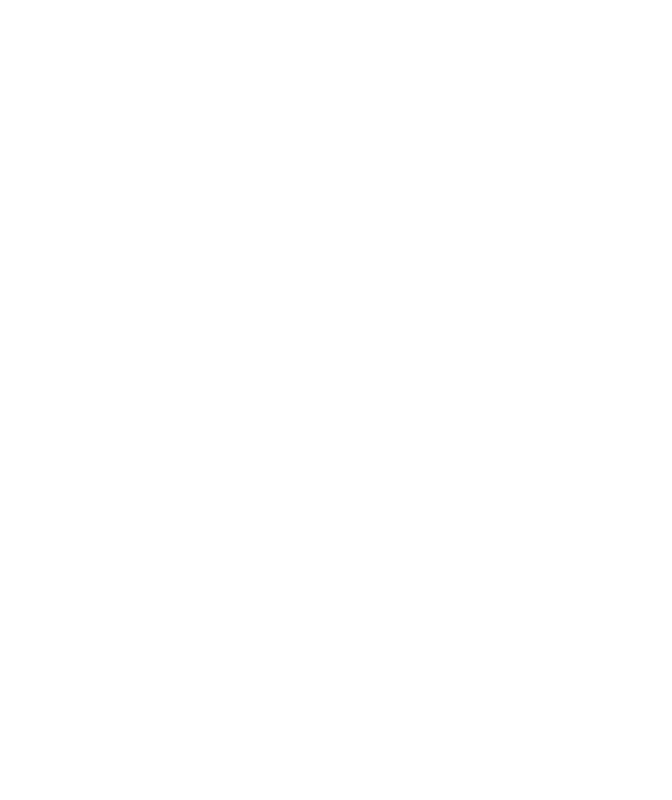
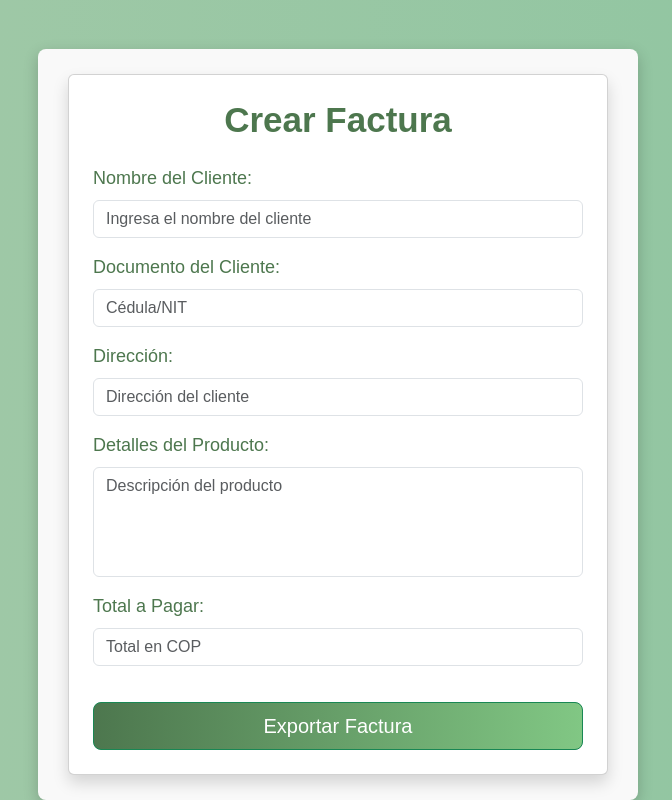
Before and after one commit to juanpuerto23/proyectoNaturista, a website: page pages/facturasElectronicas.html in a window 1280 px wide. Shown: the whole page, without its empty margins (302-974 px from the left). Drawn offline with nearby package versions, Linux system fonts and the light colour scheme.

Commit message:
Creating new ccs files

```diff
--- /dev/null
+++ b/css/styleBill.css
@@ -0,0 +1,77 @@
+/* Estilo general */
+* {
+    margin: 0;
+    padding: 0;
+    box-sizing: border-box;
+    font-family: sans-serif;
+}
+
+body {
+    display: flex;
+    align-items: center;
+    justify-content: center;
+    min-height: 100vh;
+    background: linear-gradient(to right, #a3c9a8, #8ec5a0); /* Fondo verde relajante */
+}
+
+.container {
+    background: #f9f9f9; /* Fondo claro */
+    padding: 25px 30px;
+    border-radius: 8px;
+    box-shadow: 0 5px 15px rgba(0, 0, 0, 0.2);
+    width: 100%;
+    max-width: 600px;
+}
+
+.title {
+    color: #4d774e; /* Verde oscuro */
+    font-size: 35px;
+    font-weight: 800;
+    text-align: center;
+    margin-bottom: 30px;
+}
+
+/* Estilo del formulario */
+form {
+    display: flex;
+    flex-direction: column;
+}
+
+form label {
+    margin-bottom: 15px;
+    font-size: 18px;
+    color: #4d774e;
+    display: flex;
+    flex-direction: column;
+}
+
+form input, form textarea {
+    outline: none;
+    border: 2px solid #8ec5a0; /* Borde verde */
+    padding: 10px;
+    font-size: 16px;
+    border-radius: 5px;
+    background-color: #f9f9f9; /* Fondo claro */
+    margin-top: 5px;
+}
+
+form textarea {
+    resize: none; /* No permitir cambiar tamaño */
+}
+
+form button {
+    color: #fff;
+    border: none;
+    background: linear-gradient(to right, #4d774e, #81c784); /* Botón verde degradado */
+    padding: 12px 20px;
+    cursor: pointer;
+    font-size: 20px;
+    border-radius: 5px;
+    transition: background 0.3s, transform 0.2s ease-in-out;
+    margin-top: 20px;
+}
+
+form button:hover {
+    background: #4d774e; /* Verde sólido */
+    transform: scale(1.05); /* Efecto de aumento */
+}
--- /dev/null
+++ b/css/styleCMM.css
@@ -0,0 +1,64 @@
+/* Estilo general */
+* {
+    margin: 0;
+    padding: 0;
+    box-sizing: border-box;
+    font-family: sans-serif;
+}
+
+body {
+    display: flex;
+    align-items: center;
+    justify-content: center;
+    min-height: 100vh;
+    background: linear-gradient(to right, #a3c9a8, #8ec5a0); /* Fondo verde relajante */
+}
+
+.container {
+    text-align: center;
+    background: #f9f9f9; /* Fondo claro */
+    padding: 25px 30px;
+    border-radius: 8px;
+    box-shadow: 0 5px 15px rgba(0, 0, 0, 0.2);
+    width: 100%;
+    max-width: 500px;
+}
+
+.title {
+    color: #4d774e; /* Verde oscuro */
+    font-size: 35px;
+    font-weight: 800;
+    margin-bottom: 30px;
+}
+
+/* Botones */
+button {
+    color: #fff;
+    border: none;
+    background: linear-gradient(to right, #4d774e, #81c784); /* Botón verde degradado */
+    padding: 12px 20px;
+    cursor: pointer;
+    font-size: 20px;
+    border-radius: 5px;
+    transition: transform 0.2s ease-in-out, background 0.3s;
+    margin: 10px 0;
+}
+
+button:hover {
+    background: #4d774e; /* Verde sólido */
+    transform: scale(1.05); /* Efecto de aumento */
+}
+
+/* Animación de pulso */
+.animated-button {
+    animation: pulse 2s infinite;
+}
+
+@keyframes pulse {
+    0%, 100% {
+        transform: scale(1);
+    }
+    50% {
+        transform: scale(1.1);
+    }
+}
--- a/js/main.js
+++ b/js/main.js
@@ -4,7 +4,7 @@ document.getElementById('loginForm').addEventListener('submit', function (event)
     const username = document.getElementById('username').value;
     const password = document.getElementById('password').value;
     // Simulación de autenticación
-    if (username === 'usuario' && password === 'contraseña') {  // Cambia a los valores que necesites
+    if (username === 'admin' && password === 'admin') {  // Cambia a los valores que necesites
         localStorage.setItem('isAuthenticated', 'true');  // Guardamos el estado de autenticación
         window.location.href = 'menu.html';  // Redirigimos al menú
     } else {
--- a/pages/facturasElectronicas.html
+++ b/pages/facturasElectronicas.html
@@ -0,0 +1,44 @@
+<!DOCTYPE html>
+<html lang="en">
+<head>
+    <meta charset="UTF-8">
+    <meta name="viewport" content="width=device-width, initial-scale=1.0">
+    <title>Crear Factura</title>
+    <!-- Bootstrap CSS -->
+    <link href="https://cdn.jsdelivr.net/npm/bootstrap@5.3.0/dist/css/bootstrap.min.css" rel="stylesheet">
+    <!-- Archivo CSS personalizado -->
+    <link rel="stylesheet" href="/css/styleBill.css">
+</head>
+<body>
+    <div class="container mt-5">
+        <div class="card shadow p-4">
+            <h1 class="title text-center mb-4">Crear Factura</h1>
+            <form action="exportar_factura.php" method="POST">
+                <div class="mb-3">
+                    <label for="nombre_cliente" class="form-label">Nombre del Cliente:</label>
+                    <input type="text" id="nombre_cliente" name="nombre_cliente" class="form-control" placeholder="Ingresa el nombre del cliente" required>
+                </div>
+                <div class="mb-3">
+                    <label for="documento_cliente" class="form-label">Documento del Cliente:</label>
+                    <input type="text" id="documento_cliente" name="documento_cliente" class="form-control" placeholder="Cédula/NIT" required>
+                </div>
+                <div class="mb-3">
+                    <label for="direccion_cliente" class="form-label">Dirección:</label>
+                    <input type="text" id="direccion_cliente" name="direccion_cliente" class="form-control" placeholder="Dirección del cliente" required>
+                </div>
+                <div class="mb-3">
+                    <label for="detalles_producto" class="form-label">Detalles del Producto:</label>
+                    <textarea id="detalles_producto" name="detalles_producto" class="form-control" placeholder="Descripción del producto" rows="4" required></textarea>
+                </div>
+                <div class="mb-3">
+                    <label for="total" class="form-label">Total a Pagar:</label>
+                    <input type="number" id="total" name="total" class="form-control" placeholder="Total en COP" required>
+                </div>
+                <button type="submit" class="btn btn-success btn-lg w-100">Exportar Factura</button>
+            </form>
+        </div>
+    </div>
+    <!-- Bootstrap JS -->
+    <script src="https://cdn.jsdelivr.net/npm/bootstrap@5.3.0/dist/js/bootstrap.bundle.min.js"></script>
+</body>
+</html>
```
Also changed, not shown: menu.html (+2 -2 lines), pages/gestorClientesMenu.html (added, +29 -0 lines), pages/gestorClientes.html (deleted).
